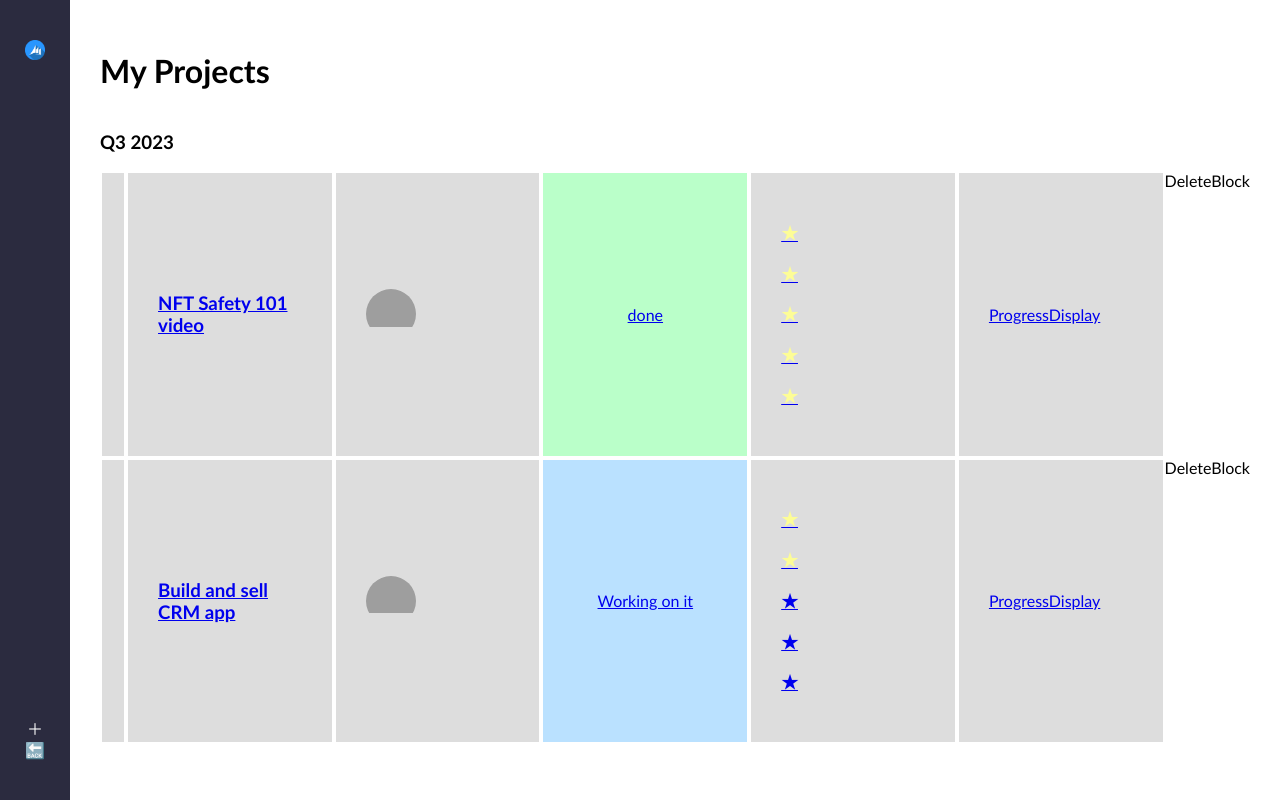
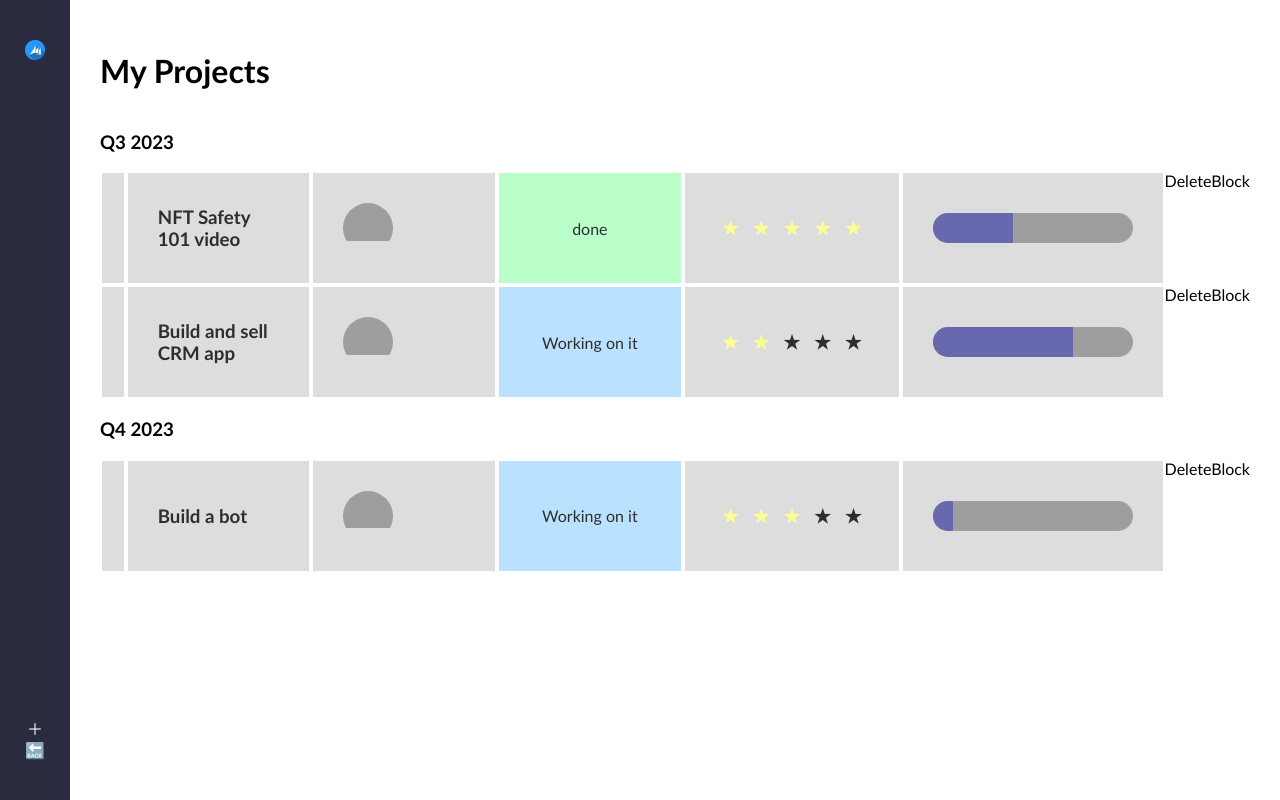
Before and after one commit to arjunivor/crm_app, a React (Create React App) app: page / in a window 1280 px wide. Built offline with nearby package versions, Linux system fonts and the light colour scheme; grey boxes are pictures that could not be loaded.

Commit message:
added progress, priority and status

```diff
--- a/src/components/ProgressDisplay.js
+++ b/src/components/ProgressDisplay.js
@@ -1,4 +1,13 @@
-const ProgressDisplay = () => {
-  return <div>ProgressDisplay</div>;
+const ProgressDisplay = ({ progress }) => {
+  return (
+    <div className="progress-display">
+      <div className="progress-bar">
+        <div
+          style={{ width: progress + "%" }}
+          className="progress-indicator"
+        ></div>
+      </div>
+    </div>
+  );
 };
 export default ProgressDisplay;
--- a/src/components/TicketCard.js
+++ b/src/components/TicketCard.js
@@ -14,7 +14,7 @@
         <AvatarDisplay ticket={ticket} />
         <StatusDisplay status={ticket.status} />
         <PriorityDisplay priority={ticket.priority} />
-        <ProgressDisplay />
+        <ProgressDisplay progress={ticket.progress} />
       </Link>
       <DeleteBlock />
     </div>
--- a/src/index.css
+++ b/src/index.css
@@ -7,6 +7,11 @@
 
 .app {
   display: flex;
+}
+
+#link {
+  text-decoration: none;
+  color: rgb(46, 46, 46);
 }
 
 /* ---- Nav ---- */
@@ -92,3 +97,33 @@
   display: flex;
   justify-content: center;
 }
+
+.ticket-card .priority-display {
+  display: flex;
+  justify-content: center;
+}
+
+.ticket-card .priority-display .star-container {
+  display: flex;
+}
+
+.ticket-card .priority-display .star-container h3 {
+  margin: 7px;
+  padding: 0;
+}
+
+.ticket-card .progress-display {
+  min-width: 200px;
+}
+
+.ticket-card .progress-bar {
+  width: 100%;
+  height: 30px;
+  background-color: rgb(158, 158, 158);
+  border-radius: 15px;
+  overflow: hidden;
+}
+.ticket-card .progress-bar .progress-indicator {
+  background-color: rgb(104, 104, 175);
+  height: 100%;
+}
```
